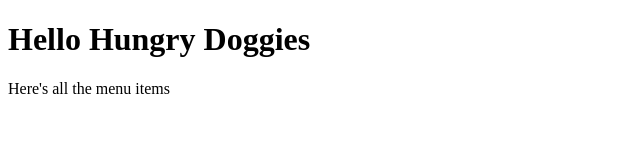
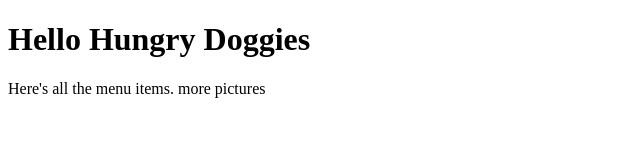
Before and after one commit to alannarisse/doggy-sandwiches, a plain HTML site: page index.html in a window 1280 px wide. Shown: the whole page, without its empty margins (0-640 px from the left). Drawn offline with Linux system fonts and the light colour scheme.

Commit message:
Update index.html
this is my new branch for future!

```diff
--- a/index.html
+++ b/index.html
@@ -5,6 +5,6 @@
   </head>
   <body>
     <h1>Hello Hungry Doggies</h1>
-    <div>Here's all the menu items</div>
+    <div>Here's all the menu items. more pictures</div>
   </body>
 </html>
```
